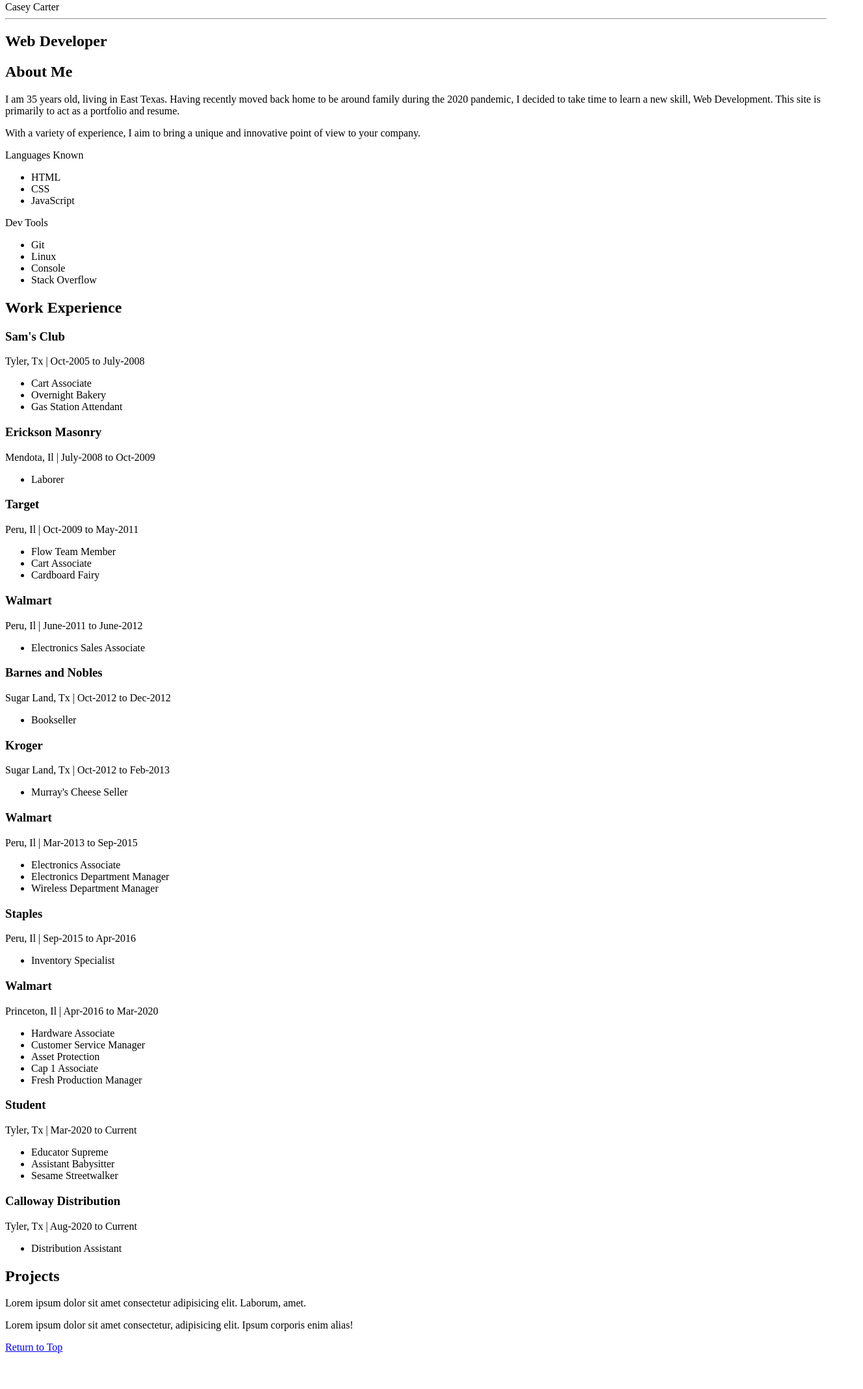
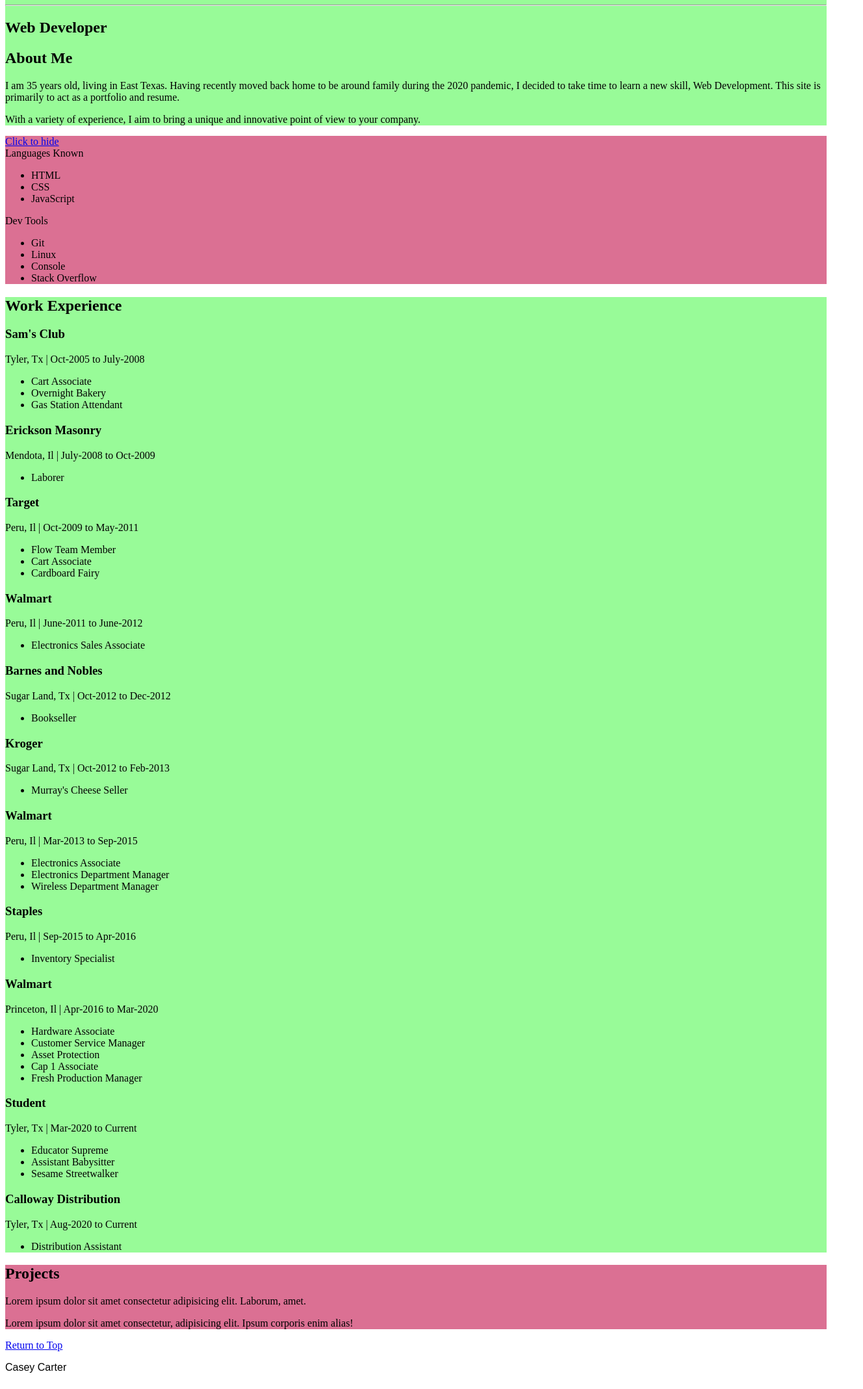
Before and after one commit to carter85/ccartersite, a plain HTML site: page about.html in a window 1280 px wide. Shown: the part 102-2239 px from the top of the page at 65% size, 1328 px wide, since content can reach past the window. Before the commit the page ends 2192 px from the top, so only its background shows below. Drawn offline with nearby package versions, Linux system fonts and the light colour scheme.

Commit message:
changed CSS, changed HTML, added JS and jquery

```diff
--- a/about.html
+++ b/about.html
@@ -6,21 +6,24 @@
 <link rel="stylesheet" href="./css/about-style.css">
 <link href="https://fonts.googleapis.com/css2?family=Fjalla+One&display=swap" rel="stylesheet">
 <script src="https://kit.fontawesome.com/b3caeac506.js" crossorigin="anonymous"></script>
+<script src="https://ajax.googleapis.com/ajax/libs/jquery/3.5.1/jquery.min.js"></script>
 </head>
 <body>
     <!-- NAVIGATION -->
 <div id="block"></div>
 <ul id="navbar">
     <li id="shortcut1" class="navItems"><a href="#about">About Me</a></li>
-    <li id="shortcut2" class="navItems"><a href="#">Vampires</a></li>
     <li id="shortcut3" class="navItems"><a href="#work">Work</a></li>
     <li id="shortcut4" class="navItems"><a href="#projects">Projects</a></li>
+    <li id="shortcut2" class="navItems"><a href="#contact">Contact</a></li>
 </ul>
 <!-- NAVIGATION END -->
 
+<button id="hideButton">hide</button>
+
 <!-- INTRO SECTION -->
 <div id="introContainer">
-    <span id="about"
+    <span id="about">
         <h1>Casey Carter</h1>
         <hr>
         <h2>Web Developer</h2>
@@ -31,11 +34,12 @@
             </p>
             <p>With a variety of experience, I aim to bring a unique and innovative point of view to your company.</p>
         </section>
+    </span>
 </div>
 <!-- INTRO END -->
 
 <!-- KNOWLEDGE -->
-<div id="knowContainter">
+<div id="knowContainer"><a href="#">Click to hide</a>
     <div class="title">Languages Known</p><p class="bottom"><ul><li>HTML</li><li>CSS</li><li>JavaScript</li></ul></p></div>
     <div class="title">Dev Tools</p><p class="bottom"><ul><li>Git</li><li>Linux</li><li>Console</li><li>Stack Overflow</li></ul></p></div>
 </div>
@@ -134,7 +138,34 @@
 </div>
 <!-- PROJECTS END -->
 
+<!-- CONTACT ME -->
+<div id="contact"></div>
+
+
+<!-- CONTACT ME END -->
+
 <div id="return"><a href="#navbar">Return to Top</a></div>
+
+<div id="signature">
+    <p id="ca">Casey Carter</p>
+</div>
+
+<script>
+
+function clickHide() {
+    var h = document.getElementById(hideButton);
+    var navID = document.getElementById(navBar);
+}
+$("#hideButton").click(function(){
+    $("#knowContainer").toggle("slow");
+});
+/*
+$("#hideButton").click(function(){
+    $("#knowContainer").show();
+});
+ */
+</script>
+
 </body>
 </div>
 </html>
--- a/css/about-style.css
+++ b/css/about-style.css
@@ -1,88 +1,34 @@
-/*
 
-body {
-    background-color: rgb(31, 26, 26);
-    color: whitesmoke;
-}
-
-#block {
-    width: 100%;
-    height: 3em;
-    position: relative;
-}
 
 #navbar {
     display: grid;
-    background: rgb(246,255,245);
-    background: linear-gradient(43deg, rgba(246,255,245,1) 2%, rgba(65,129,129,1) 73%);
-    grid-template-columns: 1fr 1fr 1fr 5fr;
-    justify-items: flex-end;
-    left: 0em;
-    top: 0em;
+    height: 20px;
+    width: 100%;
     position: absolute;
-    margin: 0em;
+}
+/*
+#navbar::after {
+    background-color: #454545;
+    content: "";
+    width: 100%;
+    height: 3em;
+} */
+
+#signature {
+    display: grid;
+    font-family: 'Alata', sans-serif;
+    w3-animate-top:
 }
 
-.navItems {
-    padding: 1em;
-    font-size: 16px;
-    }
-
-.navItems:hover {
-    background-color: gray;
+#introContainer {
+    background-color: palegreen;
 }
-#shortcut3 {
-    font-family: 'Roboto';
+#knowContainer {
+    background-color: palevioletred;
 }
-#shortcut4 {
-    font-family: cursive;
+#work {
+    background-color: palegreen;
 }
-a {
-    color: black;
-
+#projects {
+    background-color: palevioletred;
 }
-
-#cardCont {
-    display: grid;
-    grid-template-columns: repeat(3,minmax(100px,300px));
-    grid-template-rows: auto;
-}
-
-.card {
-    display: grid;
-    width: 200px;
-    height: 200px;
-    text-align: center;
-    border: 1px solid red;
-}
-.top {
-    background-color: rgba(102, 92, 92, 0.616);
-    padding: 1em;
-    margin: 0%;
-}
-.bottom {
-    background-color: grey;
-    padding: 1em;
-    margin: 0%;
-}
-
-hr {
-    height: 5px;
-    border-radius: 20%;
-    background: rgb(246,255,245);
-    background: radial-gradient(circle, rgba(246,255,245,1) 2%, rgba(65,129,129,1) 66%, rgba(150,254,214,1) 100%);
-}
-
-#about-sect {
-    max-width: 600px;
-  width: 100%;
-  padding: 60px 30px;
-  border-radius: 5px;
-  position: relative;
-  z-index: 100;
-  box-shadow: 3px 3px 7px 3px blue;
-  display: flex;
-  flex-direction: row;
-  justify-content: space-evenly;
-}
-*/
```
Lines whose indentation alone changed are shown as unchanged.
